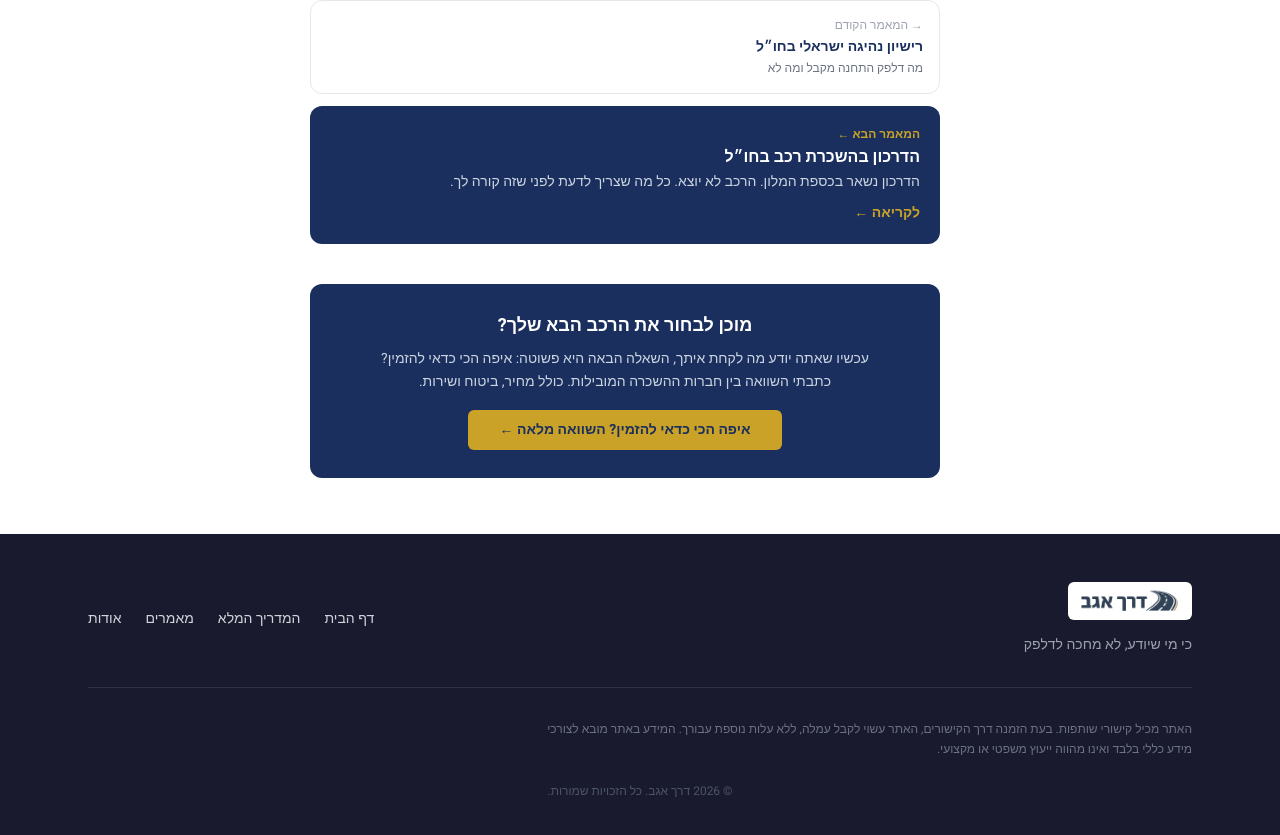
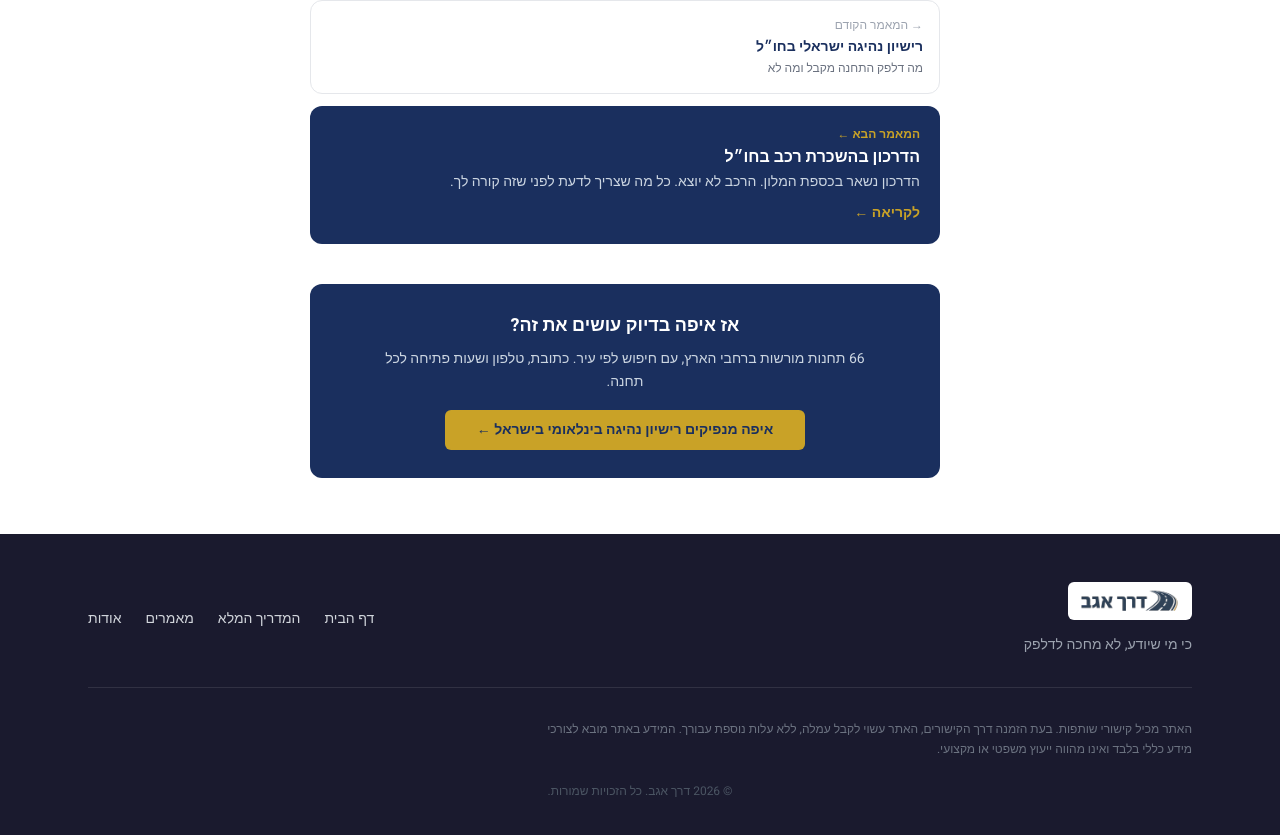
Before and after one commit to Shmulix/derekh-agav, a Next.js app: page /posts/international-driving-permit in a window 1280 px wide. Shown: the part 5055-5890 px from the top of the page. Built offline with nearby package versions, Linux system fonts and the light colour scheme.

Commit message:
IDP post: final CTA now points to idp-stations

```diff
--- a/app/posts/international-driving-permit/page.tsx
+++ b/app/posts/international-driving-permit/page.tsx
@@ -505,12 +505,12 @@ export default function InternationalDrivingLicensePost() {
 
               {/* Final CTA */}
               <div className="bg-navy rounded-xl p-7 text-center">
-                <p className="text-white font-bold text-lg mb-2">מוכן לבחור את הרכב הבא שלך?</p>
+                <p className="text-white font-bold text-lg mb-2">אז איפה בדיוק עושים את זה?</p>
                 <p className="text-slate-300 text-sm mb-4 leading-relaxed max-w-lg mx-auto">
-                  עכשיו שאתה יודע מה לקחת איתך, השאלה הבאה היא פשוטה: איפה הכי כדאי להזמין? כתבתי השוואה בין חברות ההשכרה המובילות. כולל מחיר, ביטוח ושירות.
+                  66 תחנות מורשות ברחבי הארץ, עם חיפוש לפי עיר. כתובת, טלפון ושעות פתיחה לכל תחנה.
                 </p>
-                <a href="/posts/rental-platforms" className="btn-gold text-sm px-8 py-2.5">
-                  איפה הכי כדאי להזמין? השוואה מלאה ←
+                <a href="/posts/idp-stations" className="btn-gold text-sm px-8 py-2.5">
+                  איפה מנפיקים רישיון נהיגה בינלאומי בישראל ←
                 </a>
               </div>
 
```
